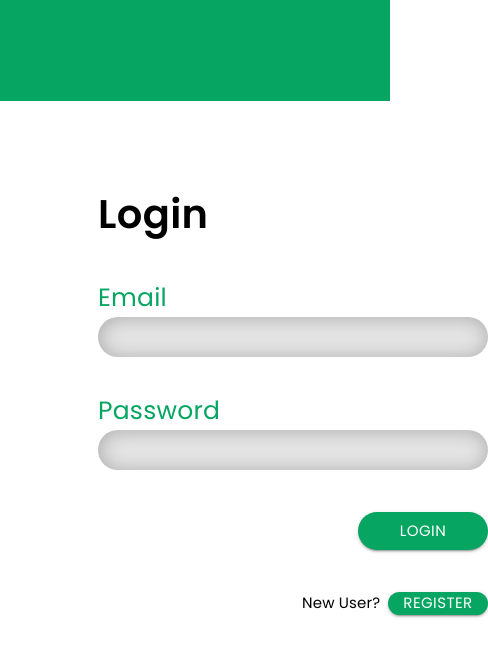
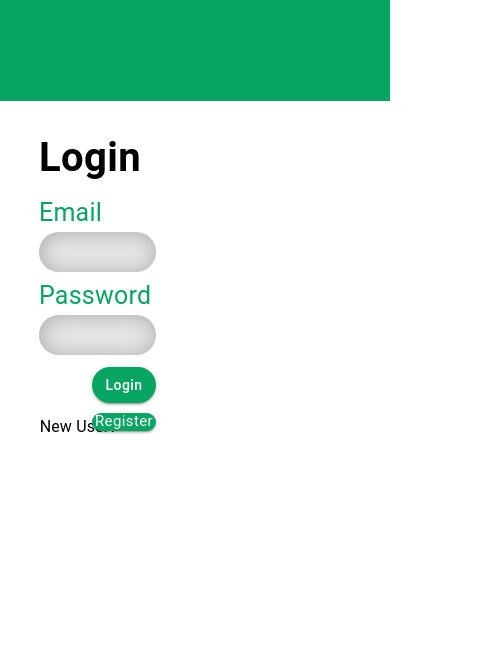
Before and after one commit to sanikaardekar/Recipe-Community-Frontend, a React (Create React App) app: page / in a window 390 px wide. Shown: the top 656 px of the page, 488 px wide, since content can reach past the window. Built offline with nearby package versions, Linux system fonts and the light colour scheme.

Commit message:
login component is made responsive and grid layot is used to place items of login component

```diff
--- a/package.json
+++ b/package.json
@@ -9,6 +9,7 @@
     "@testing-library/jest-dom": "^5.15.1",
     "@testing-library/react": "^11.2.7",
     "@testing-library/user-event": "^12.8.3",
+    "formik": "^2.2.9",
     "react": "^17.0.2",
     "react-dom": "^17.0.2",
     "react-router-dom": "^6.0.2",
--- a/src/components/loginWith.js
+++ b/src/components/loginWith.js
@@ -1,152 +1,45 @@
 import React from "react";
+import Grid from "@mui/material/Grid";
 import Typography from "@mui/material/Typography";
 import Button from "@mui/material/Button";
+import "../styles/loginWith.css";
 import { BrowserRouter as Router, Link, Route } from "react-router-dom";
 const LoginWith = () => {
   return (
-    <>
-      <Typography style={headings}>Login</Typography>
-      <Typography style={email}>Email</Typography>
-      <form style={styledFormForE} />
-      <Typography style={password}>Password</Typography>
-      <form style={styledFormForP} />
-      <Button variant="contained" style={styledButtonForL}>
-        Login
-        {/* <Typography style={styeledlogin}>Login</Typography> */}
-      </Button>
-      <Typography style={newUser}>New User?</Typography>
-      <Button variant="contained" style={styledButtonForR}>
-        <Link to="/Register" style={styledRegister}>
-          Register
-        </Link>
-        {/* <Typography style={styeledlogin}>Login</Typography> */}
-      </Button>
-    </>
+    <div className="loginDiv">
+      <Grid container>
+        <Grid item xs={12}>
+          <Typography className="headings">Login</Typography>
+        </Grid>
+        <Grid item xs={12}>
+          <Typography className="email">Email</Typography>
+        </Grid>
+        <Grid item xs={12}>
+          <form className="styledForm" />
+        </Grid>
+        <Grid item xs={12}>
+          <Typography className="email">Password</Typography>
+        </Grid>
+        <Grid item xs={12}>
+          <form className="styledForm" />
+        </Grid>
+        <Grid item xs={12}>
+          <Button variant="contained" className="styledButtonForL">
+            Login
+          </Button>
+        </Grid>
+        <Grid item xs={8}>
+          <Typography className="newUser">New User?</Typography>
+        </Grid>
+        <Grid item xs={4}>
+          <Button variant="contained" className="styledButtonForR">
+            <Link to="/Register" className="styledRegister">
+              Register
+            </Link>
+          </Button>
+        </Grid>
+      </Grid>
+    </div>
   );
 };
-const headings = {
-  fontFamily: "Poppins",
-  fontWeight: "600",
-  fontStyle: "normal",
-  fontSize: " 40px",
-  lineHeight: "60px",
-  //   lineHeight: "100%",
-  float: "Left",
-  verticalAlign: "Top",
-  fill: "#000000",
-  position: "absolute",
-  width: "109px",
-  height: "60px",
-  marginLeft: "98px",
-  marginTop: "83px",
-};
-const email = {
-  fontFamily: "Poppins",
-  fontWeight: "400",
-  fontStyle: "normal",
-  fontSize: " 25px",
-  lineHeight: "37.5px",
-  color: "#06A561",
-  position: "absolute",
-  width: "68px",
-  height: "38px",
-  marginLeft: "98px",
-  marginTop: "178px",
-};
-
-const password = {
-  fontFamily: "Poppins",
-  fontWeight: "400",
-  fontStyle: "normal",
-  fontSize: " 25px",
-  lineHeight: "37px",
-  color: "#06A561",
-  position: "absolute",
-  width: "121px",
-  height: "38px",
-  marginLeft: "98px",
-  marginTop: "291px",
-};
-const styledFormForE = {
-  position: "absolute",
-  width: "390px",
-  height: "40px",
-  float: "left!important",
-  marginLeft: "98px",
-  marginTop: "216px",
-  backgroundColor: "#E5E5E5",
-  borderRadius: "20px",
-  boxShadow: "inset 1px 1px 20px rgba(0, 0, 0, 0.25)",
-};
-
-const styledFormForP = {
-  position: "absolute",
-  width: "390px",
-  height: "40px",
-  float: "left!important",
-  marginLeft: "98px",
-  marginTop: "329px",
-  backgroundColor: "#E5E5E5",
-  borderRadius: "20px",
-  boxShadow: "inset 1px 1px 20px rgba(0, 0, 0, 0.25)",
-};
-
-const styledRegister = {
-  fontFamily: "Poppins",
-  fontWeight: "normal",
-  fontStyle: "normal",
-  fontSize: " 15px",
-  lineHeight: "22px",
-  color: "#FFFFFF",
-  position: "absolute",
-  textDecoration: "none",
-  height: "23px",
-};
-
-const styledButtonForL = {
-  fontFamily: "Poppins",
-  fontWeight: "normal",
-  fontStyle: "normal",
-  fontSize: " 15px",
-  lineHeight: "22px",
-  color: "#FFFFFF",
-  backgroundColor: "#06A561",
-  width: "130px",
-  height: "38px",
-  marginLeft: "358px",
-  marginTop: "411px",
-  borderRadius: "20px",
-  float: "left",
-};
-const newUser = {
-  fontFamily: "Poppins",
-  fontWeight: "400",
-  fontStyle: "normal",
-  fontSize: " 15px",
-  lineHeight: "22.5px",
-  float: "Left",
-  position: "absolute",
-  //   width: "77px",
-  height: "23px",
-  marginLeft: "302px",
-  marginTop: "491px",
-  color: "#000000",
-};
-
-const styledButtonForR = {
-  display: "flex",
-  fontFamily: "Poppins",
-  fontWeight: "normal",
-  fontStyle: "normal",
-  fontSize: " 15px",
-  lineHeight: "22px",
-  color: "#FFFFFF",
-  backgroundColor: "#06A561",
-  width: "100px",
-  height: "23px",
-  marginLeft: "388px",
-  marginTop: "491px",
-  borderRadius: "20px",
-  position: "relative",
-};
 export default LoginWith;
--- /dev/null
+++ b/src/styles/loginWith.css
@@ -0,0 +1,81 @@
+.loginDiv {
+  width: 30%;
+  margin-left: 10%;
+  margin-top: 7%;
+}
+
+.headings {
+  font-weight: 600 !important;
+  font-style: normal !important;
+  font-size: 40px !important;
+  line-height: 60px !important;
+  display: flex !important;
+  fill: #000000;
+}
+.email {
+  font-weight: 400 !important;
+  font-style: normal !important;
+  font-size: 25px !important;
+  line-height: 37.5px !important;
+  display: flex !important;
+  color: #06a561;
+  margin-top: 5% !important;
+}
+
+.styledForm {
+  height: 40px;
+
+  background-color: #e5e5e5;
+  border-radius: 20px;
+  box-shadow: inset 1px 1px 20px rgba(0, 0, 0, 0.25);
+}
+
+.styledRegister {
+  font-weight: normal;
+  font-style: normal;
+  font-size: 15px;
+  line-height: 22px;
+  color: #ffffff;
+  text-transform: none !important;
+  text-decoration: none;
+  height: 23px;
+}
+
+.styledButtonForL {
+  font-weight: normal;
+  font-style: normal;
+  text-transform: none !important;
+  font-size: 15px;
+  line-height: 22px;
+  color: #ffffff;
+
+  float: right;
+  width: 35% !important;
+  margin-top: 10% !important;
+  background-color: #06a561 !important;
+  border-radius: 20px !important;
+}
+.newUser {
+  font-weight: 400;
+  font-style: normal;
+  font-size: 15px;
+  line-height: 22.5px;
+  margin-top: 15% !important;
+  color: #000000;
+  float: right;
+}
+
+.styledButtonForR {
+  display: flex;
+  float: right;
+  font-weight: normal;
+  width: 90%;
+  height: 40%;
+  font-style: normal;
+  font-size: 15px;
+  line-height: 22px;
+  margin-top: 25% !important;
+  color: #ffffff;
+  background-color: #06a561 !important;
+  border-radius: 20px !important;
+}
```
Also changed, not shown: 1 other file (tests, documents, lock files or other folders).
